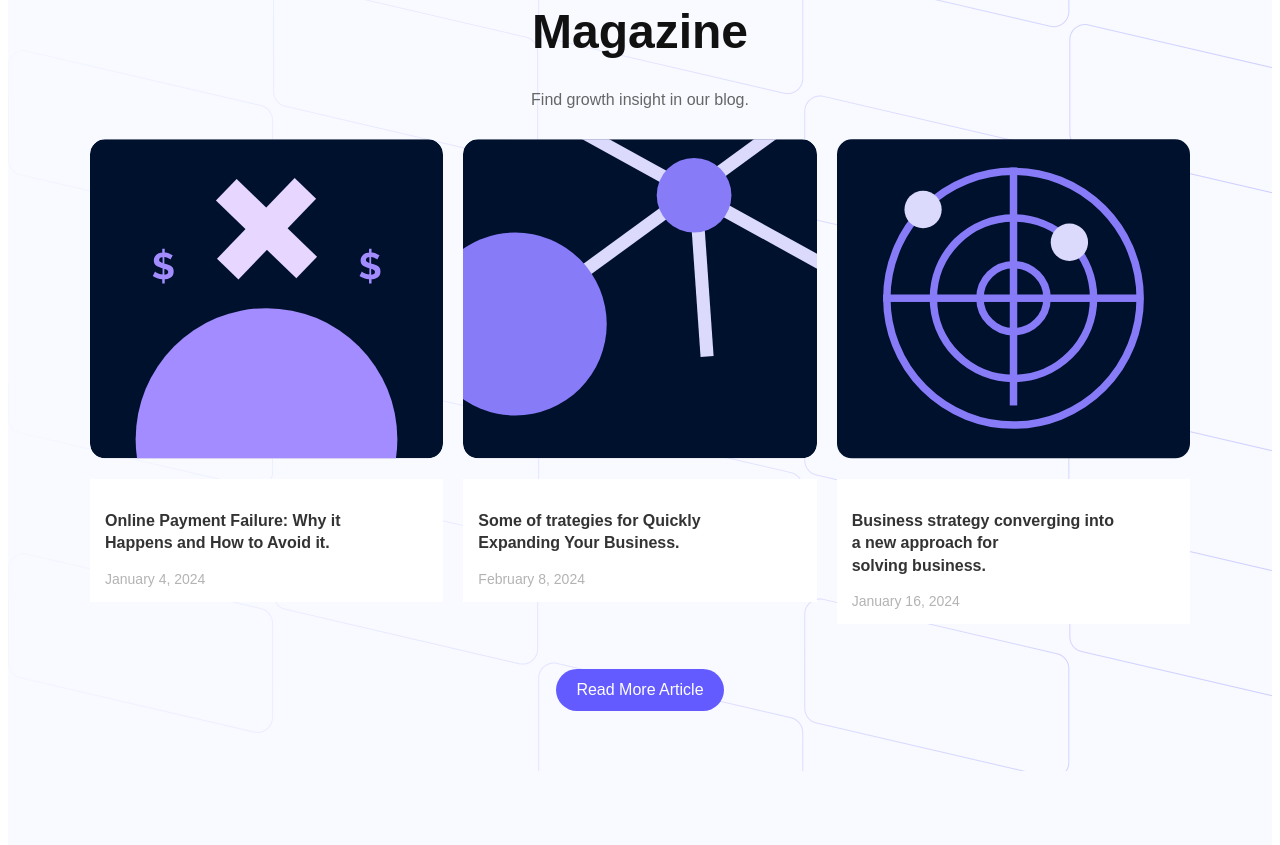
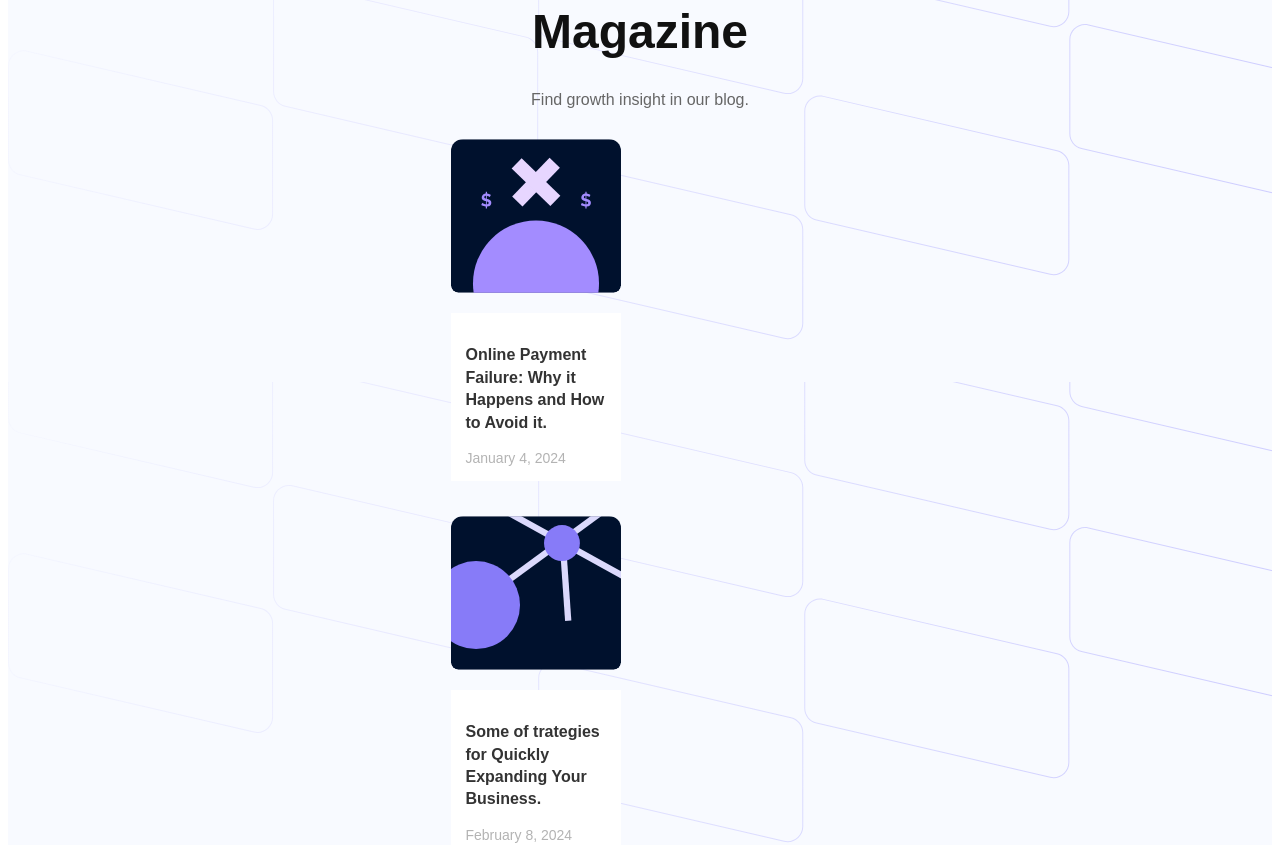
Before and after one commit to F-777/Fundsphere-Slicing, a React (Vite) app: page / in a window 1280 px wide. Shown: the part 3820-4665 px from the top of the page. Built offline with nearby package versions, Linux system fonts and the light colour scheme; a web font is replaced by a local one.

Commit message:
Update index.css

```diff
--- a/src/index.css
+++ b/src/index.css
@@ -1182,7 +1182,8 @@ input:checked + .slider {
   }
 
   .insight-content {
-    flex-wrap: nowrap;
+    display: flex;
+    flex-direction: column;
   }
 
   .insight-small-card-pay,
```
